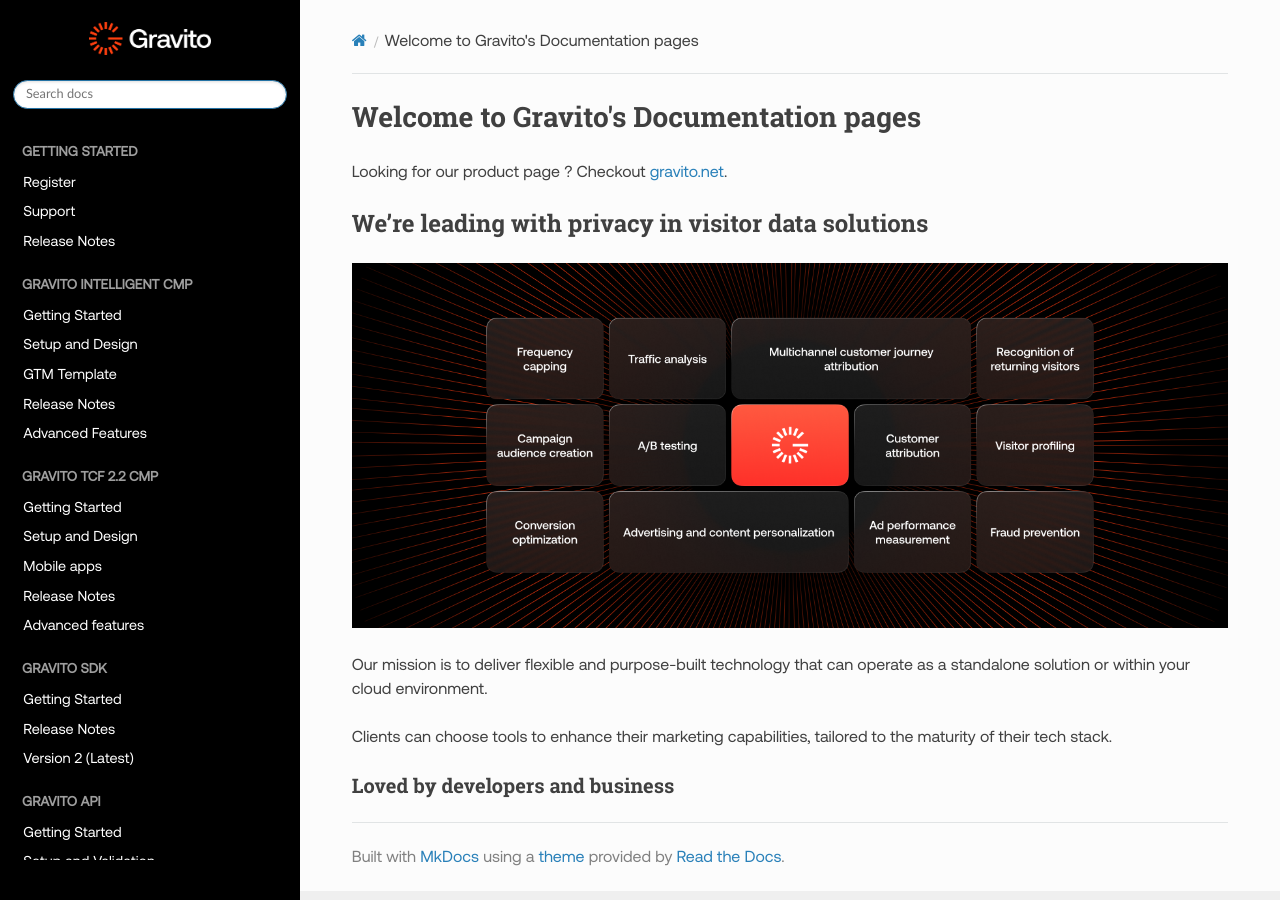
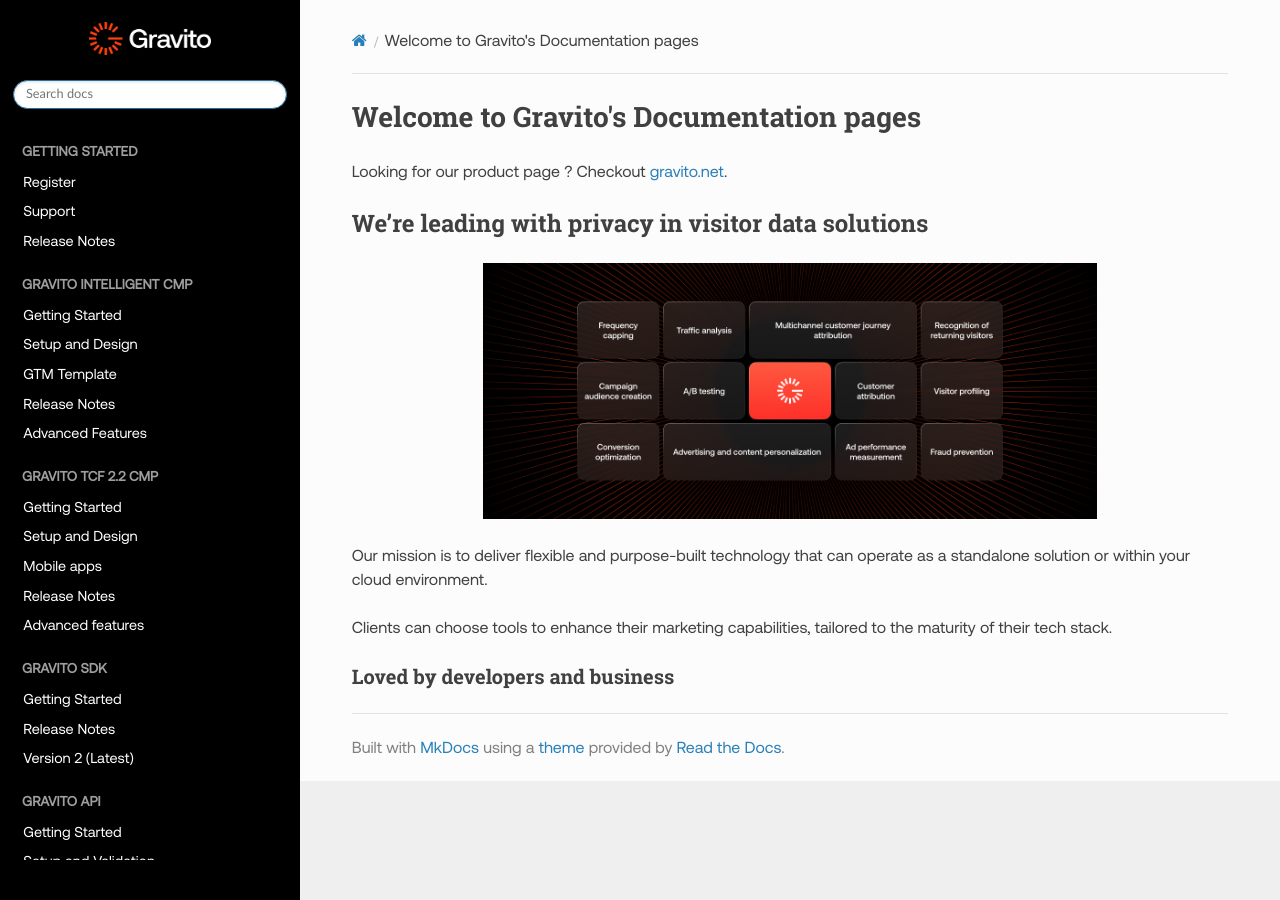
Before and after one commit to GravitoLtd/gravitoltd.github.io, an MkDocs documentation site: the page built from docs/index.md, in a window 1280 px wide. Built offline with MkDocs 1.6.1, drawn with Linux system fonts in a browser that asks for light colours; nearby versions of some CDN libraries.

Commit message:
modified css to reduce size of images and align them at center.

```diff
--- a/docs/css/custom.css
+++ b/docs/css/custom.css
@@ -85,3 +85,8 @@
 
     }
 }
+
+.rst-content img{
+    max-width: 70% !important;
+    margin-left: 15% !important;
+}
```
